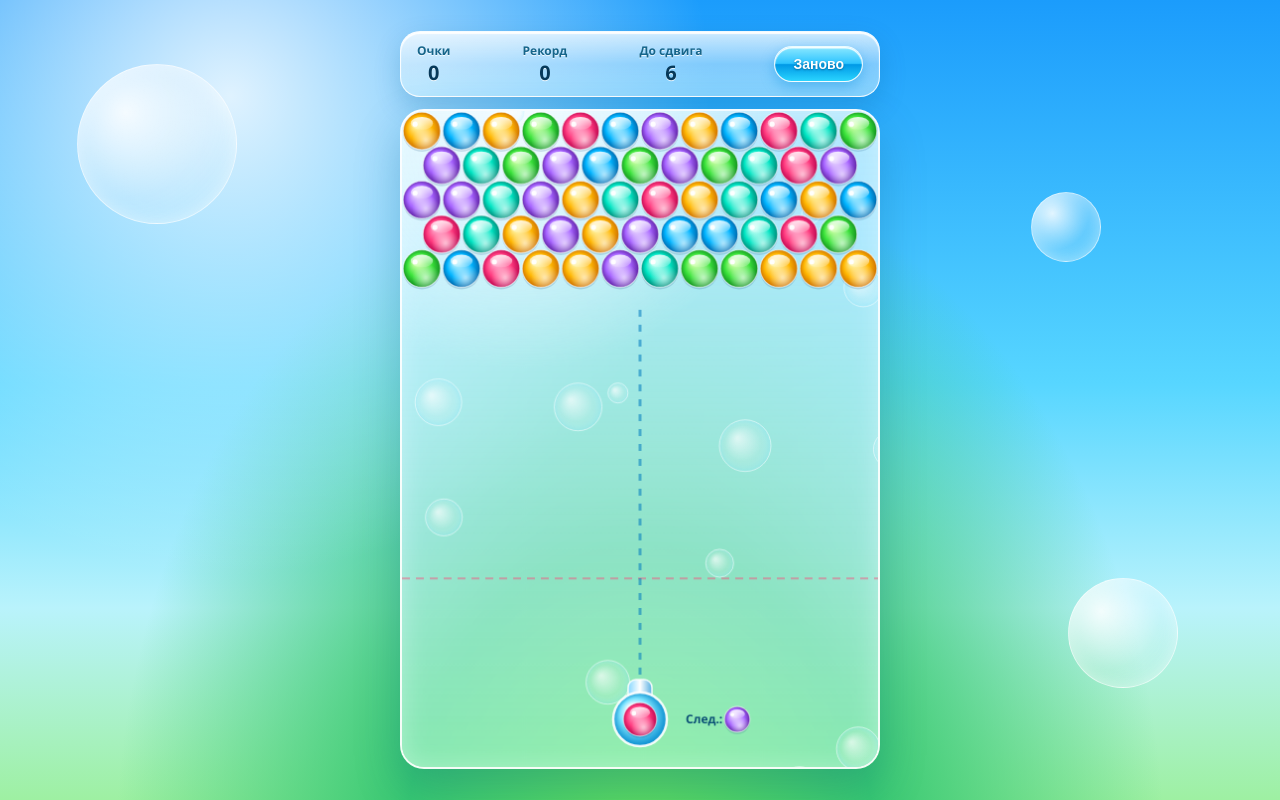
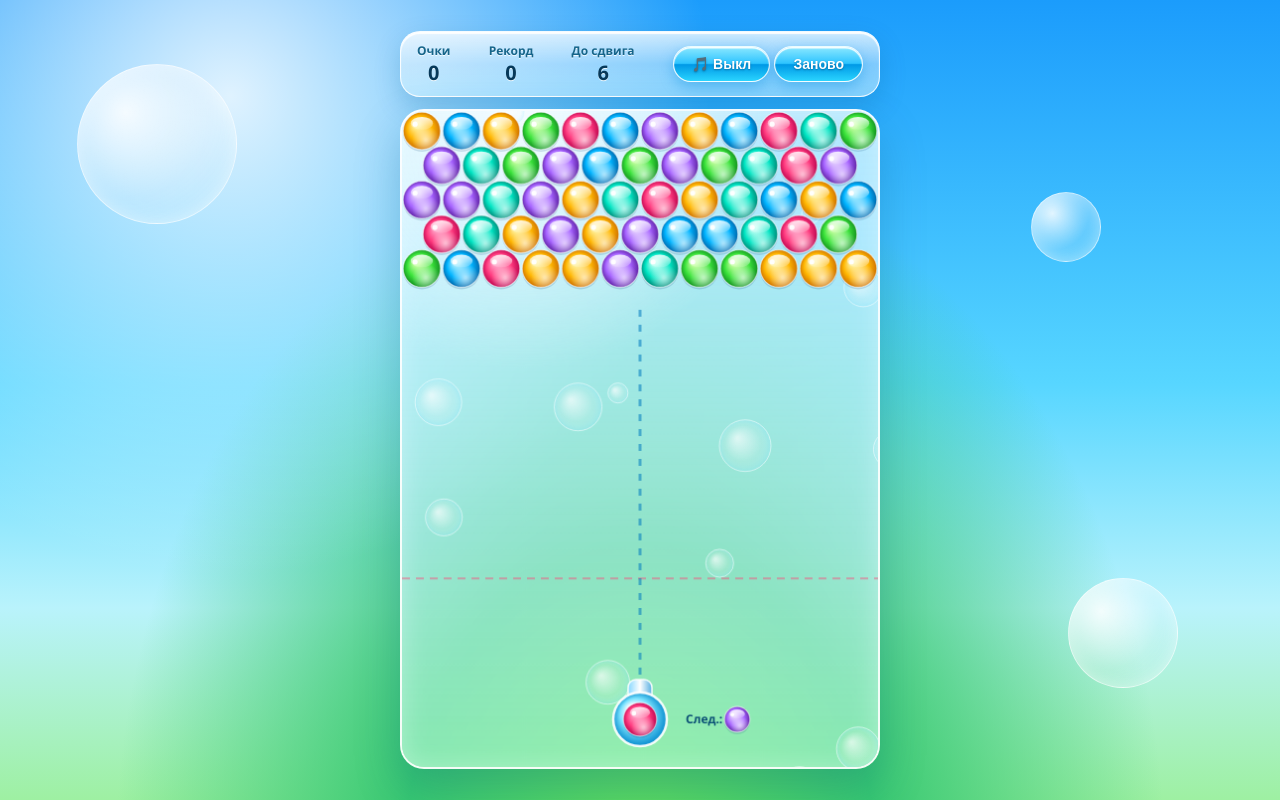
Before and after one commit to neucorochen/bubbletianbubblegame, a plain HTML site: page index.html in a window 1280 px wide. Drawn offline with Linux system fonts and the light colour scheme.

Commit message:
Update index.html

```diff
--- a/index.html
+++ b/index.html
@@ -15,7 +15,10 @@
     <div class="stat"><span>Очки</span><strong id="scoreEl">0</strong></div>
     <div class="stat"><span>Рекорд</span><strong id="bestEl">0</strong></div>
     <div class="stat"><span>До сдвига</span><strong id="dropEl">6</strong></div>
-    <button class="btn-aero" id="resetBtn">Заново</button>
+    <div class="hud-actions">
+      <button class="btn-aero btn-music" id="musicBtn" title="Фоновая музыка">🎵 Выкл</button>
+      <button class="btn-aero" id="resetBtn">Заново</button>
+    </div>
   </div>
 
   <div class="game-wrap">
@@ -30,6 +33,7 @@
   </div>
 
   <script src="storage.js"></script>
+  <script src="audio.js"></script>
   <script src="game.js"></script>
 </body>
 </html>
```
